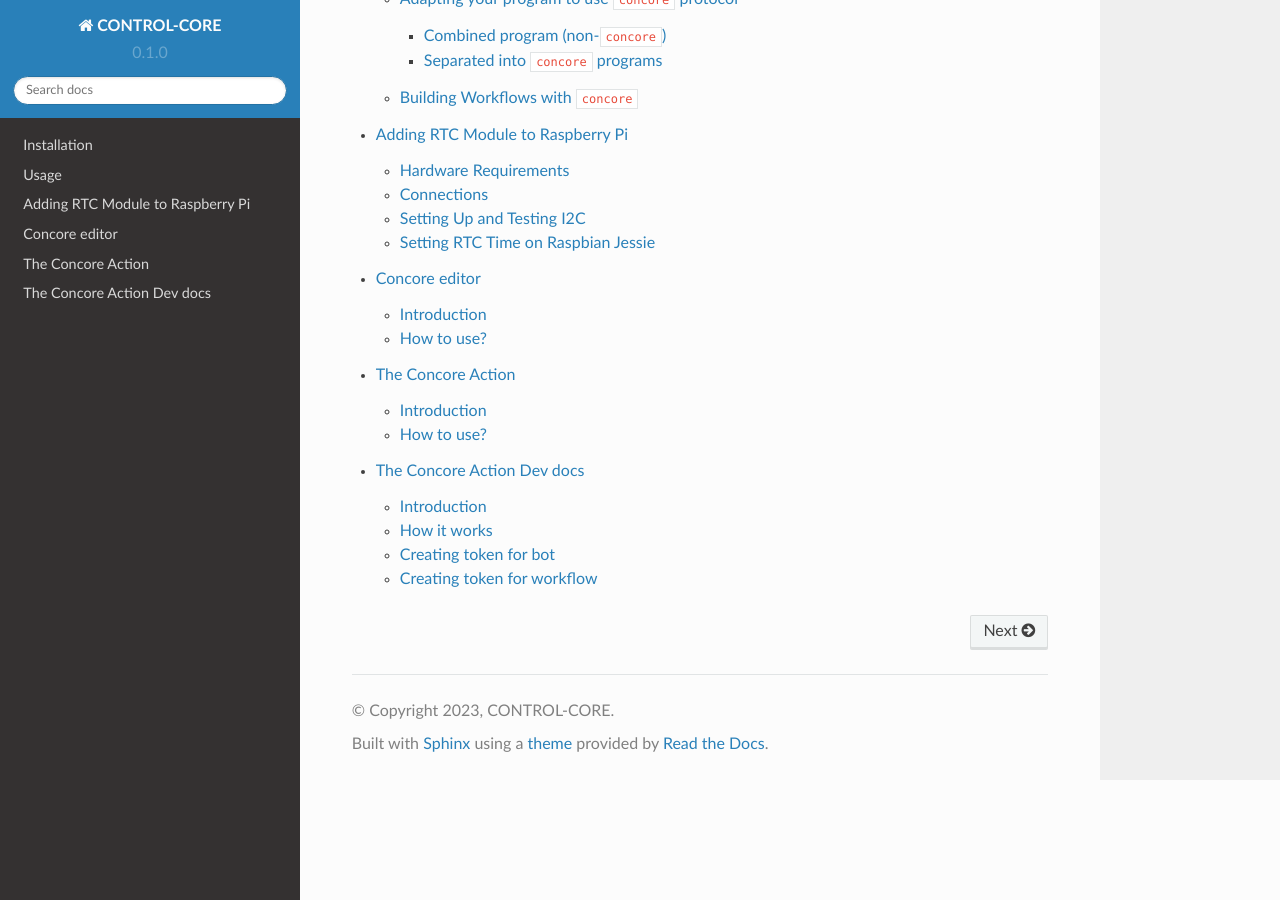
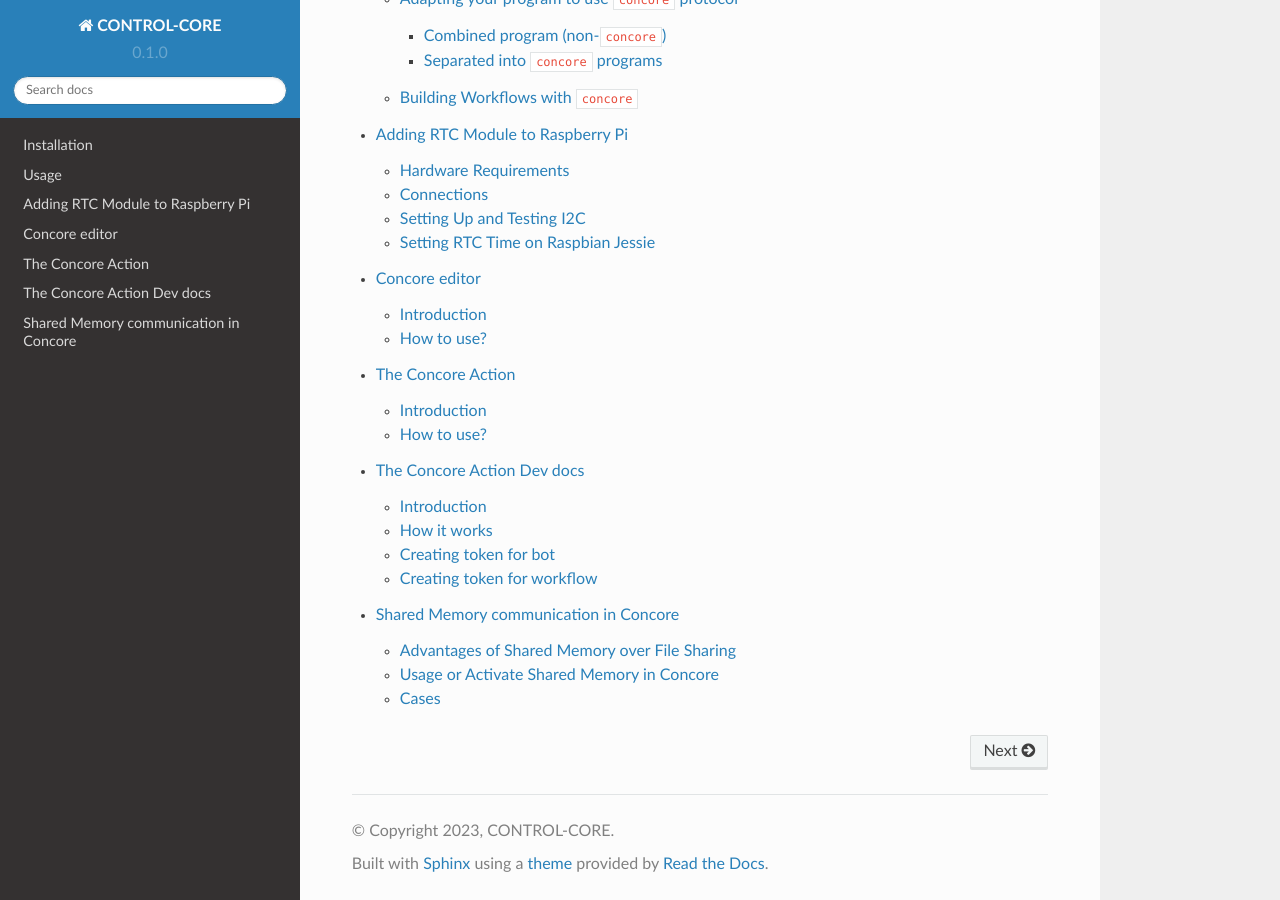
Before and after one commit to ControlCore-Project/documentation, a Sphinx documentation site: the page built from docs/source/index.rst, in a window 1280 px wide and 900 px high, scrolled down 800 px. Built offline with Sphinx 7.4.7 and the Read the Docs theme 2.0.0, drawn with Linux system fonts in a browser that asks for light colours; some of the changed lines change nothing that is shown.

Commit message:
Added Shared memory document

```diff
--- a/docs/source/index.rst
+++ b/docs/source/index.rst
@@ -26,3 +26,4 @@ Contents
    concoreeditor
    contributeaction
    contributeactiondev
+   sharedmemory
--- /dev/null
+++ b/docs/source/sharedmemory.rst
@@ -0,0 +1,49 @@
+Shared Memory communication in Concore
+===============================================
+
+**Shared memory** is a form of inter-process communication (IPC)
+in computer systems where multiple processes can access and
+exchange data directly from a common memory space.
+It allows processes to communicate and share information efficiently
+without the need for intermediate data storage like files.
+
+Advantages of Shared Memory over File Sharing
+---------------------------------------------
+
+- **Speed:** Shared memory is typically faster than file sharing because data is directly accessible in memory, eliminating the overhead of reading and writing to files. In file sharing, data needs to be written to disk, and the file system overhead can slow down data access.
+
+- **Efficiency:** Since there is no need to read or write data to and from disk, shared memory reduces the CPU and I/O overhead, resulting in more efficient data exchange between processes.
+
+- **Simplicity:** Shared memory is straightforward to implement and use compared to file sharing, where you need to handle file open/close, read/write operations, and ensure proper data integrity.
+
+- **Scalability:** Shared memory can be more scalable in certain situations as it reduces the need for the operating system to manage file I/O, especially when dealing with a large number of processes accessing the same data frequently.
+
+- **Reduced Disk Space Usage:** In file sharing, temporary files might need to be created, and they consume disk space. Shared memory doesn't require creating any extra files, reducing disk space usage.
+
+Usage or Activate Shared Memory in Concore
+------------------------------------------
+
+- Need to pass information in the edge in graphml.
+- To achieve this, ensure that each edge starts with a positive number greater than 0.
+- By following these guidelines, Concore will automatically facilitate data exchange between the relevant components using shared memory.
+- Additionally, remember **not to repeat the same positive number** as a prefix for different edge names.
+
+
+Cases
+-----
+
+- Case 1:- PZ writes in Shared Memory (key = 1) and reads from file. CZ writes in file and read from same Shared Memory.
+
+.. image:: images/SM1.png
+
+- Case 2:- PZ writes in Shared Memory (key = 1) and reads from Shared Memory (key = 2). CZ writes in Shared Memory (key = 2) and read from Shared Memory (key = 1).
+
+.. image:: images/SM2.png
+
+- Case 3:- CZ and PZ use file method for communication.
+
+.. image:: images/SM3.png
+
+- Case 4:- Not a valid case.
+
+.. image:: images/SM4.png
```
Also changed, not shown: docs/source/images/SM1.png (added), docs/source/images/SM2.png (added), docs/source/images/SM3.png (added), docs/source/images/SM4.png (added).
